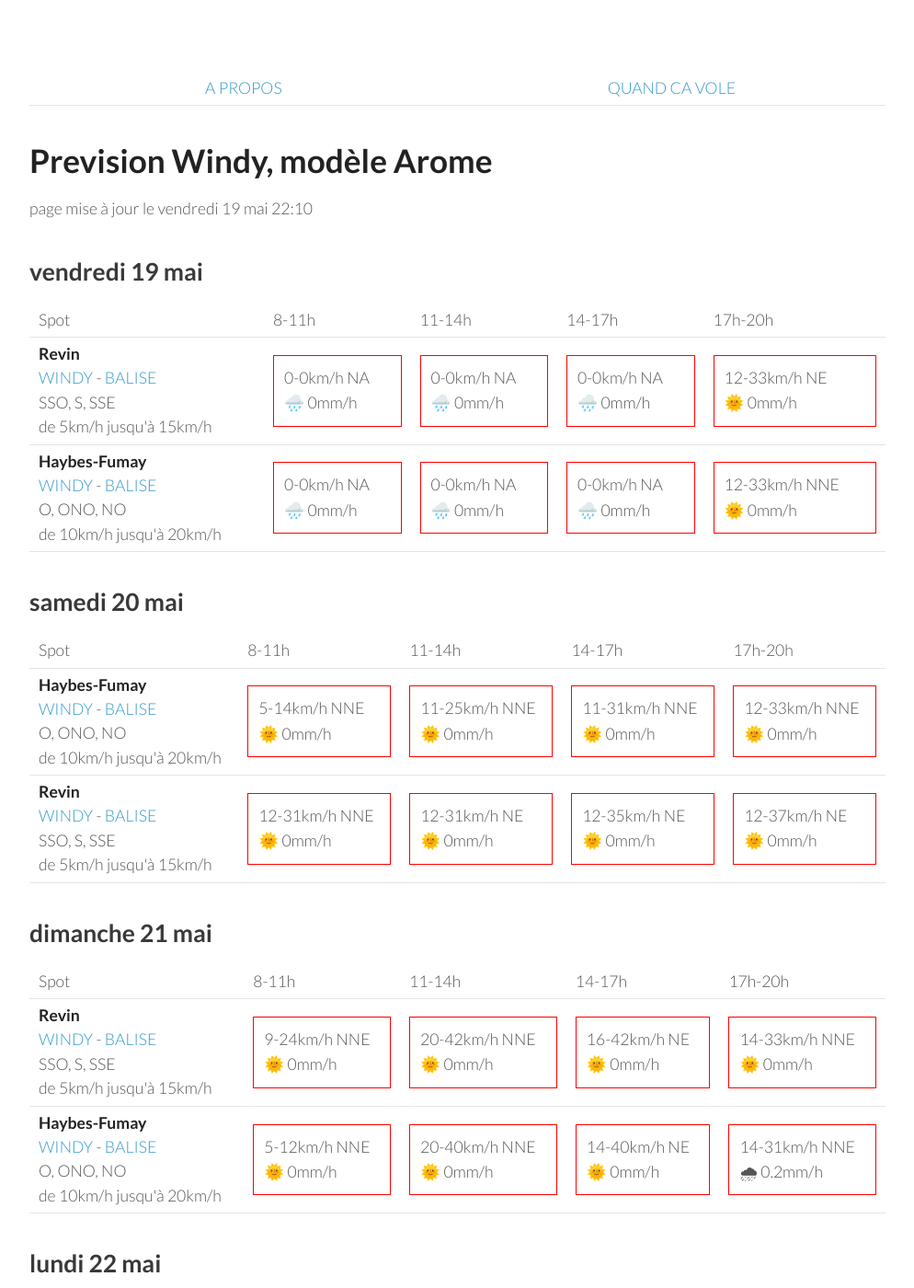
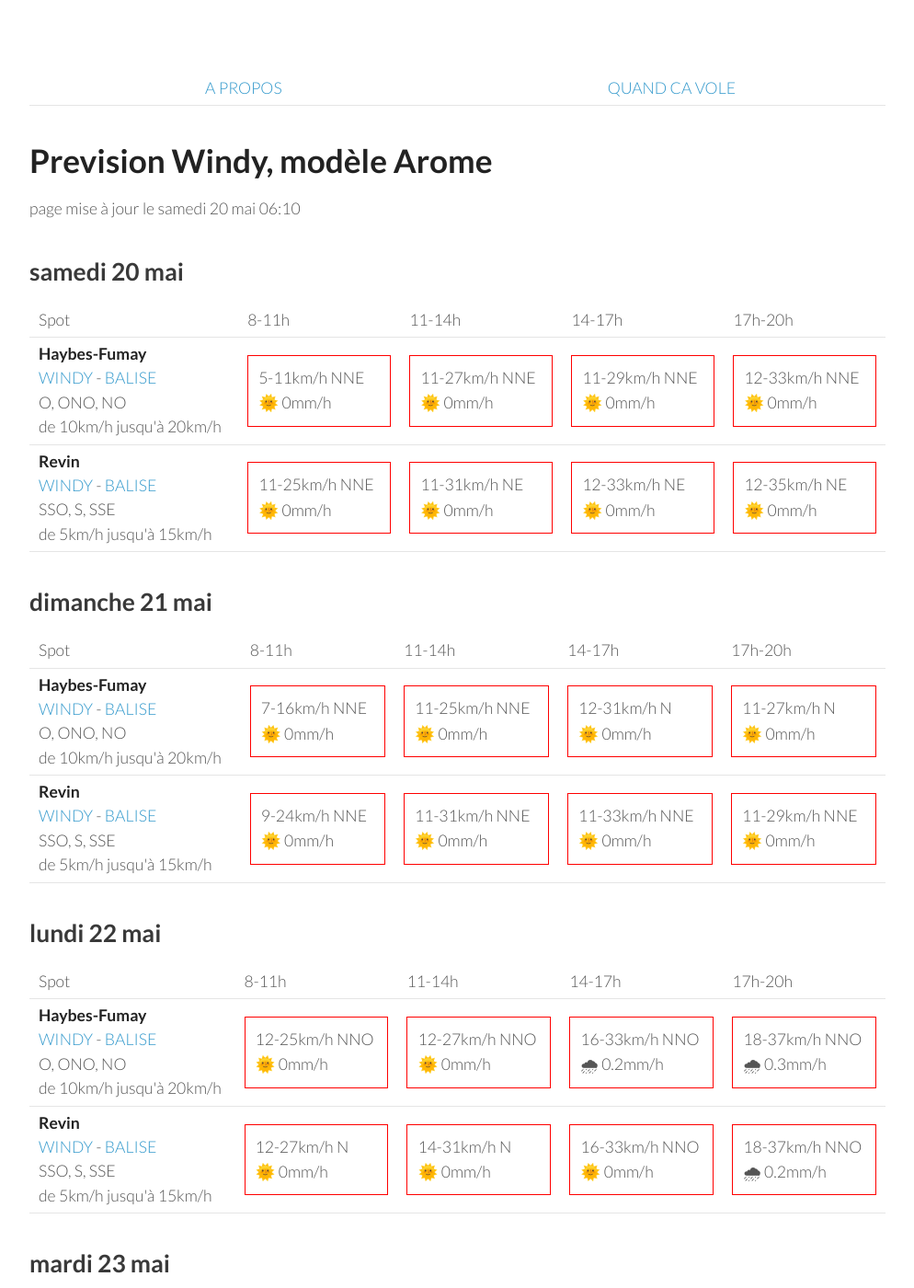
Before and after one commit to parapente-dans-le-nord/parapente-dans-le-nord.github.io, a Jekyll site: the page built from ardennes.markdown, in a window 1280 px wide and 1400 px high. Shown: the whole window at 92% size, without its empty margins (26-1020 px from the left). Built offline with Jekyll 4.4.1, drawn with Linux system fonts in a browser that asks for light colours; some of the changed text lies outside the part shown.

Commit message:
update index.markdown

```diff
--- a/ardennes.markdown
+++ b/ardennes.markdown
@@ -7,42 +7,8 @@ title:  "Tous les spots"
 {: .links}
 
 # Prevision Windy, modèle Arome
-page mise à jour le vendredi 19 mai 22:10
+page mise à jour le samedi 20 mai 06:10
 
-## vendredi 19 mai
-
-{::nomarkdown}
-<table>
-  <tbody>
-    <tr>
-      <td>Spot</td>
-      <td>8-11h</td>
-      <td>11-14h</td>
-      <td>14-17h</td>
-      <td>17h-20h</td>
-    </tr>
-<tr>
-        <td><strong>Revin</strong><br><a href="https://windy.com/49.948/4.625?49.543,4.625,8">WINDY</a> - <span class=""><a href="http://www.balisemeteo.com/balise.php?idBalise=5019">BALISE</a> </span><br> <span class="vent-favorable">SSO, S, SSE</span><br><span class="force-vent">de 5km/h jusqu'à 15km/h</span> </td>
-
-            <td><div class="not-flyable"><p>0-0km/h NA</p><p>🌧️ 0mm/h</p></div></td>
-            <td><div class="not-flyable"><p>0-0km/h NA</p><p>🌧️ 0mm/h</p></div></td>
-            <td><div class="not-flyable"><p>0-0km/h NA</p><p>🌧️ 0mm/h</p></div></td>
-            <td><div class="not-flyable"><p>12-33km/h NE</p><p>🌞 0mm/h</p></div></td>
-
-    </tr>
-<tr>
-        <td><strong>Haybes-Fumay</strong><br><a href="https://windy.com/49.998/4.715?49.913,4.738,10">WINDY</a> - <span class=""><a href="http://www.balisemeteo.com/balise.php?idBalise=104">BALISE</a> </span><br> <span class="vent-favorable">O, ONO, NO</span><br><span class="force-vent">de 10km/h jusqu'à 20km/h</span> </td>
-
-            <td><div class="not-flyable"><p>0-0km/h NA</p><p>🌧️ 0mm/h</p></div></td>
-            <td><div class="not-flyable"><p>0-0km/h NA</p><p>🌧️ 0mm/h</p></div></td>
-            <td><div class="not-flyable"><p>0-0km/h NA</p><p>🌧️ 0mm/h</p></div></td>
-            <td><div class="not-flyable"><p>12-33km/h NNE</p><p>🌞 0mm/h</p></div></td>
-
-    </tr>
-
-</tbody>
-</table>
-{:/}
 ## samedi 20 mai
 
 {::nomarkdown}
@@ -58,9 +24,9 @@ page mise à jour le vendredi 19 mai 22:10
 <tr>
         <td><strong>Haybes-Fumay</strong><br><a href="https://windy.com/49.998/4.715?49.913,4.738,10">WINDY</a> - <span class=""><a href="http://www.balisemeteo.com/balise.php?idBalise=104">BALISE</a> </span><br> <span class="vent-favorable">O, ONO, NO</span><br><span class="force-vent">de 10km/h jusqu'à 20km/h</span> </td>
 
-            <td><div class="not-flyable"><p>5-14km/h NNE</p><p>🌞 0mm/h</p></div></td>
-            <td><div class="not-flyable"><p>11-25km/h NNE</p><p>🌞 0mm/h</p></div></td>
-            <td><div class="not-flyable"><p>11-31km/h NNE</p><p>🌞 0mm/h</p></div></td>
+            <td><div class="not-flyable"><p>5-11km/h NNE</p><p>🌞 0mm/h</p></div></td>
+            <td><div class="not-flyable"><p>11-27km/h NNE</p><p>🌞 0mm/h</p></div></td>
+            <td><div class="not-flyable"><p>11-29km/h NNE</p><p>🌞 0mm/h</p></div></td>
             <td><div class="not-flyable"><p>12-33km/h NNE</p><p>🌞 0mm/h</p></div></td>
 
 
@@ -68,10 +34,10 @@ page mise à jour le vendredi 19 mai 22:10
 <tr>
         <td><strong>Revin</strong><br><a href="https://windy.com/49.948/4.625?49.543,4.625,8">WINDY</a> - <span class=""><a href="http://www.balisemeteo.com/balise.php?idBalise=5019">BALISE</a> </span><br> <span class="vent-favorable">SSO, S, SSE</span><br><span class="force-vent">de 5km/h jusqu'à 15km/h</span> </td>
 
-            <td><div class="not-flyable"><p>12-31km/h NNE</p><p>🌞 0mm/h</p></div></td>
-            <td><div class="not-flyable"><p>12-31km/h NE</p><p>🌞 0mm/h</p></div></td>
+            <td><div class="not-flyable"><p>11-25km/h NNE</p><p>🌞 0mm/h</p></div></td>
+            <td><div class="not-flyable"><p>11-31km/h NE</p><p>🌞 0mm/h</p></div></td>
+            <td><div class="not-flyable"><p>12-33km/h NE</p><p>🌞 0mm/h</p></div></td>
             <td><div class="not-flyable"><p>12-35km/h NE</p><p>🌞 0mm/h</p></div></td>
-            <td><div class="not-flyable"><p>12-37km/h NE</p><p>🌞 0mm/h</p></div></td>
 
 
     </tr>
@@ -92,22 +58,22 @@ page mise à jour le vendredi 19 mai 22:10
       <td>17h-20h</td>
     </tr>
 <tr>
-        <td><strong>Revin</strong><br><a href="https://windy.com/49.948/4.625?49.543,4.625,8">WINDY</a> - <span class=""><a href="http://www.balisemeteo.com/balise.php?idBalise=5019">BALISE</a> </span><br> <span class="vent-favorable">SSO, S, SSE</span><br><span class="force-vent">de 5km/h jusqu'à 15km/h</span> </td>
+        <td><strong>Haybes-Fumay</strong><br><a href="https://windy.com/49.998/4.715?49.913,4.738,10">WINDY</a> - <span class=""><a href="http://www.balisemeteo.com/balise.php?idBalise=104">BALISE</a> </span><br> <span class="vent-favorable">O, ONO, NO</span><br><span class="force-vent">de 10km/h jusqu'à 20km/h</span> </td>
 
-            <td><div class="not-flyable"><p>9-24km/h NNE</p><p>🌞 0mm/h</p></div></td>
-            <td><div class="not-flyable"><p>20-42km/h NNE</p><p>🌞 0mm/h</p></div></td>
-            <td><div class="not-flyable"><p>16-42km/h NE</p><p>🌞 0mm/h</p></div></td>
-            <td><div class="not-flyable"><p>14-33km/h NNE</p><p>🌞 0mm/h</p></div></td>
+            <td><div class="not-flyable"><p>7-16km/h NNE</p><p>🌞 0mm/h</p></div></td>
+            <td><div class="not-flyable"><p>11-25km/h NNE</p><p>🌞 0mm/h</p></div></td>
+            <td><div class="not-flyable"><p>12-31km/h N</p><p>🌞 0mm/h</p></div></td>
+            <td><div class="not-flyable"><p>11-27km/h N</p><p>🌞 0mm/h</p></div></td>
 
 
     </tr>
 <tr>
-        <td><strong>Haybes-Fumay</strong><br><a href="https://windy.com/49.998/4.715?49.913,4.738,10">WINDY</a> - <span class=""><a href="http://www.balisemeteo.com/balise.php?idBalise=104">BALISE</a> </span><br> <span class="vent-favorable">O, ONO, NO</span><br><span class="force-vent">de 10km/h jusqu'à 20km/h</span> </td>
+        <td><strong>Revin</strong><br><a href="https://windy.com/49.948/4.625?49.543,4.625,8">WINDY</a> - <span class=""><a href="http://www.balisemeteo.com/balise.php?idBalise=5019">BALISE</a> </span><br> <span class="vent-favorable">SSO, S, SSE</span><br><span class="force-vent">de 5km/h jusqu'à 15km/h</span> </td>
 
-            <td><div class="not-flyable"><p>5-12km/h NNE</p><p>🌞 0mm/h</p></div></td>
-            <td><div class="not-flyable"><p>20-40km/h NNE</p><p>🌞 0mm/h</p></div></td>
-            <td><div class="not-flyable"><p>14-40km/h NE</p><p>🌞 0mm/h</p></div></td>
-            <td><div class="not-flyable"><p>14-31km/h NNE</p><p>🌧 0.2mm/h</p></div></td>
+            <td><div class="not-flyable"><p>9-24km/h NNE</p><p>🌞 0mm/h</p></div></td>
+            <td><div class="not-flyable"><p>11-31km/h NNE</p><p>🌞 0mm/h</p></div></td>
+            <td><div class="not-flyable"><p>11-33km/h NNE</p><p>🌞 0mm/h</p></div></td>
+            <td><div class="not-flyable"><p>11-29km/h NNE</p><p>🌞 0mm/h</p></div></td>
 
 
     </tr>
@@ -130,9 +96,9 @@ page mise à jour le vendredi 19 mai 22:10
 <tr>
         <td><strong>Haybes-Fumay</strong><br><a href="https://windy.com/49.998/4.715?49.913,4.738,10">WINDY</a> - <span class=""><a href="http://www.balisemeteo.com/balise.php?idBalise=104">BALISE</a> </span><br> <span class="vent-favorable">O, ONO, NO</span><br><span class="force-vent">de 10km/h jusqu'à 20km/h</span> </td>
 
-            <td><div class="not-flyable"><p>12-25km/h N</p><p>🌞 0mm/h</p></div></td>
-            <td><div class="not-flyable"><p>14-29km/h N</p><p>🌞 0mm/h</p></div></td>
-            <td><div class="not-flyable"><p>16-33km/h NNO</p><p>🌧 0.3mm/h</p></div></td>
+            <td><div class="not-flyable"><p>12-25km/h NNO</p><p>🌞 0mm/h</p></div></td>
+            <td><div class="not-flyable"><p>12-27km/h NNO</p><p>🌞 0mm/h</p></div></td>
+            <td><div class="not-flyable"><p>16-33km/h NNO</p><p>🌧 0.2mm/h</p></div></td>
             <td><div class="not-flyable"><p>18-37km/h NNO</p><p>🌧 0.3mm/h</p></div></td>
 
 
@@ -140,10 +106,10 @@ page mise à jour le vendredi 19 mai 22:10
 <tr>
         <td><strong>Revin</strong><br><a href="https://windy.com/49.948/4.625?49.543,4.625,8">WINDY</a> - <span class=""><a href="http://www.balisemeteo.com/balise.php?idBalise=5019">BALISE</a> </span><br> <span class="vent-favorable">SSO, S, SSE</span><br><span class="force-vent">de 5km/h jusqu'à 15km/h</span> </td>
 
-            <td><div class="not-flyable"><p>14-27km/h N</p><p>🌞 0mm/h</p></div></td>
-            <td><div class="not-flyable"><p>16-31km/h N</p><p>🌞 0mm/h</p></div></td>
-            <td><div class="not-flyable"><p>16-35km/h N</p><p>🌧 0.2mm/h</p></div></td>
-            <td><div class="not-flyable"><p>18-38km/h NNO</p><p>🌧 0.2mm/h</p></div></td>
+            <td><div class="not-flyable"><p>12-27km/h N</p><p>🌞 0mm/h</p></div></td>
+            <td><div class="not-flyable"><p>14-31km/h N</p><p>🌞 0mm/h</p></div></td>
+            <td><div class="not-flyable"><p>16-33km/h NNO</p><p>🌞 0mm/h</p></div></td>
+            <td><div class="not-flyable"><p>18-37km/h NNO</p><p>🌧 0.2mm/h</p></div></td>
 
 
     </tr>
@@ -166,8 +132,8 @@ page mise à jour le vendredi 19 mai 22:10
 <tr>
         <td><strong>Revin</strong><br><a href="https://windy.com/49.948/4.625?49.543,4.625,8">WINDY</a> - <span class=""><a href="http://www.balisemeteo.com/balise.php?idBalise=5019">BALISE</a> </span><br> <span class="vent-favorable">SSO, S, SSE</span><br><span class="force-vent">de 5km/h jusqu'à 15km/h</span> </td>
 
-            <td><div class="not-flyable"><p>24-44km/h NNE</p><p>🌞 0mm/h</p></div></td>
-            <td><div class="not-flyable"><p>22-48km/h NNE</p><p>🌞 0mm/h</p></div></td>
+            <td><div class="not-flyable"><p>18-40km/h N</p><p>🌞 0mm/h</p></div></td>
+            <td><div class="not-flyable"><p>18-38km/h N</p><p>🌞 0mm/h</p></div></td>
             <td><div class="not-flyable"><p>20-44km/h NNE</p><p>🌞 0mm/h</p></div></td>
             <td><div class="not-flyable"><p>22-46km/h N</p><p>🌞 0mm/h</p></div></td>
 
@@ -176,8 +142,8 @@ page mise à jour le vendredi 19 mai 22:10
 <tr>
         <td><strong>Haybes-Fumay</strong><br><a href="https://windy.com/49.998/4.715?49.913,4.738,10">WINDY</a> - <span class=""><a href="http://www.balisemeteo.com/balise.php?idBalise=104">BALISE</a> </span><br> <span class="vent-favorable">O, ONO, NO</span><br><span class="force-vent">de 10km/h jusqu'à 20km/h</span> </td>
 
-            <td><div class="not-flyable"><p>22-44km/h NNE</p><p>🌞 0mm/h</p></div></td>
-            <td><div class="not-flyable"><p>22-48km/h NNE</p><p>🌞 0mm/h</p></div></td>
+            <td><div class="not-flyable"><p>18-40km/h N</p><p>🌞 0mm/h</p></div></td>
+            <td><div class="not-flyable"><p>20-40km/h N</p><p>🌞 0mm/h</p></div></td>
             <td><div class="not-flyable"><p>20-44km/h NNE</p><p>🌞 0mm/h</p></div></td>
             <td><div class="not-flyable"><p>24-48km/h N</p><p>🌞 0mm/h</p></div></td>
 
```
